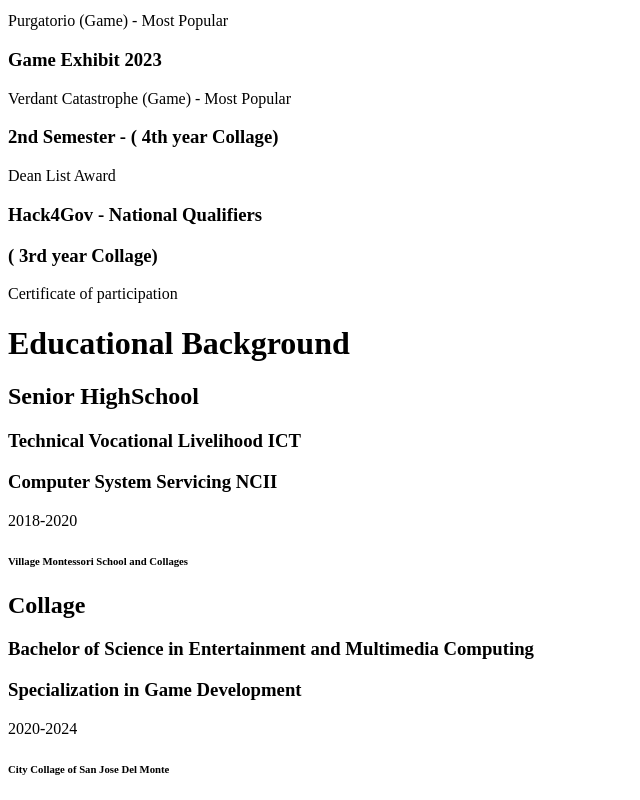
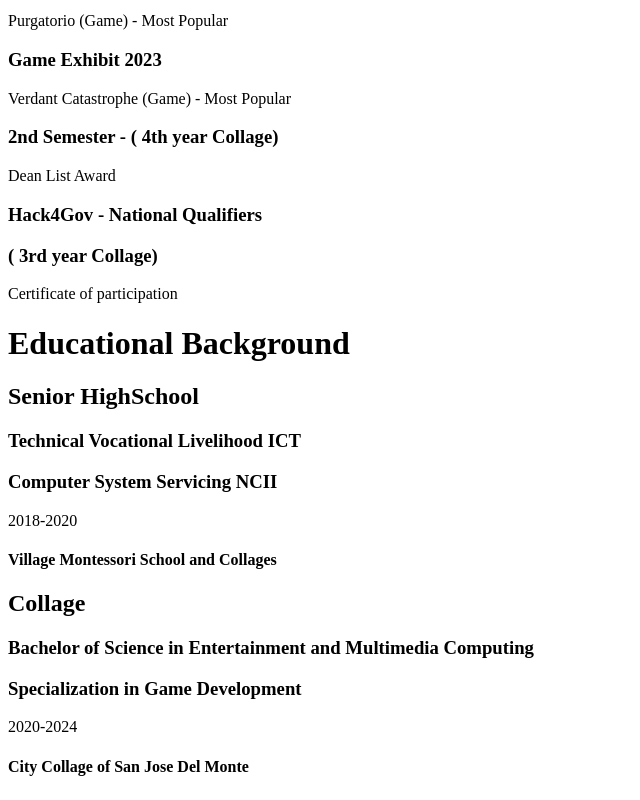
Before and after one commit to Neths-017/Resume, a plain HTML site: page index.html in a window 1280 px wide. Shown: the part 1226-2026 px from the top of the page, without its empty margins (0-640 px from the left). Drawn offline with Linux system fonts and the light colour scheme.

Commit message:
from r5: h6 - h4

```diff
--- a/index.html
+++ b/index.html
@@ -153,7 +153,7 @@
           <h3>Technical Vocational Livelihood ICT</h3>
           <h3>Computer System Servicing NCII</h3>
           2018-2020
-          <h6>Village Montessori School and Collages</h6>
+          <h4>Village Montessori School and Collages</h4>
         </div>
 
 
@@ -162,7 +162,7 @@
           <h3>Bachelor of Science in Entertainment and Multimedia Computing</h3>
           <h3>Specialization in Game Development</h3>
           2020-2024
-          <h6>City Collage of San Jose Del Monte</h6>
+          <h4>City Collage of San Jose Del Monte</h6>
         </div>
         </div>
       </div>
```
